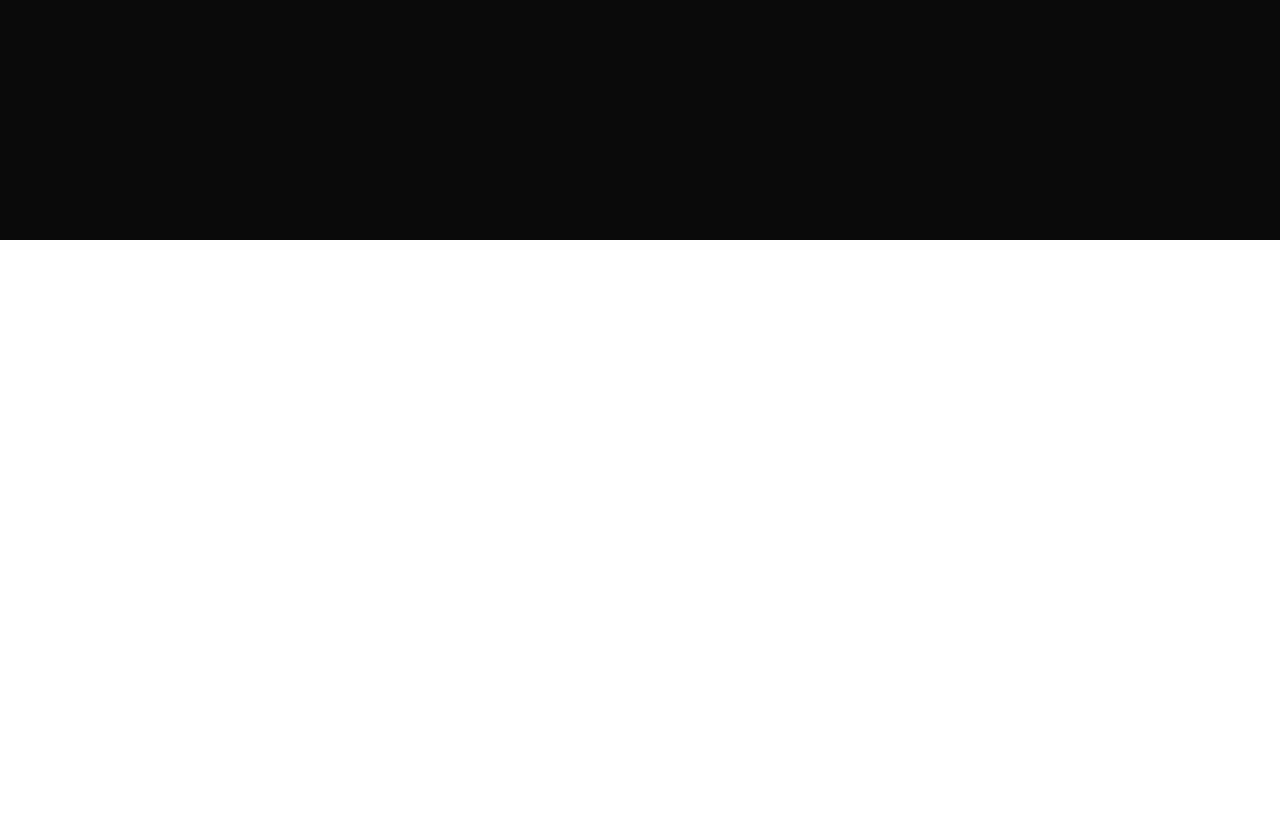
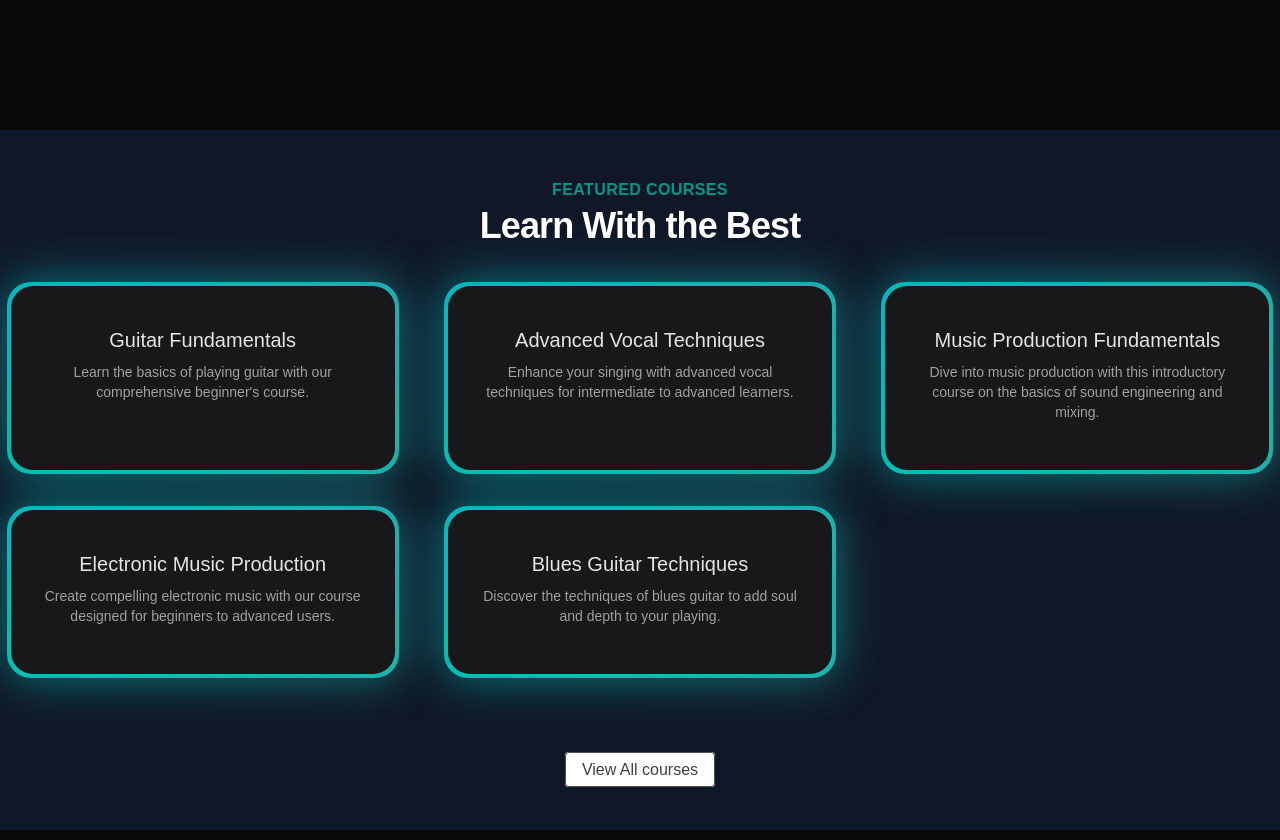
Before and after one commit to AnilKumt/musix, a Next.js app: page / in a window 1280 px wide. Shown: the part 560-1400 px from the top of the page. Before the commit the page ends 800 px from the top, so only its background shows below. Built offline with nearby package versions, Linux system fonts and the light colour scheme.

Commit message:
Done with featured cards

```diff
--- a/src/app/page.tsx
+++ b/src/app/page.tsx
@@ -1,3 +1,4 @@
+import FeaturedCourses from "@/components/FeaturedCourses";
 import HeroSection from "@/components/HeroSection";
 
 
@@ -7,6 +8,7 @@
     <main className="py-2.5 min-h-screen bg-black/[0.96] antialiased bg-grid-white/[0.02]">
       <h1 className="text-4xl text-center text-white">MUSIC WORLD</h1>
       <HeroSection/>
+      <FeaturedCourses/>
     </main>
   );
 }
--- /dev/null
+++ b/src/components/FeaturedCourses.tsx
@@ -0,0 +1,63 @@
+"use client";
+import Link from "next/link";
+import coursesData from "../data/music_courses.json";
+import { BackgroundGradient } from "./ui/background-gradient";
+
+interface Course {
+  id: number;
+  title: string;
+  slug: string;
+  description: string;
+  price: number;
+  instructor: string;
+  isFeatured: boolean;
+}
+
+function FeaturedCourses() {
+  const featuredCourses = coursesData.courses.filter(
+    (course: Course) => course.isFeatured
+  );
+  return (
+    <div className="py-12 bg-gray-900">
+      <div>
+        <div className="text-center">
+          <h2 className="text-base text-teal-600 font-semibold tracking-wide uppercase">
+            FEATURED COURSES
+          </h2>
+          <p className="mt-2 text-3xl leading-8 font-extrabold tracking-tight text-white sm:text-4xl">
+            Learn With the Best
+          </p>
+        </div>
+      </div>
+      <div className="mt-10">
+        <div className="grid grid-cols-1 sm:grid-cols-2 lg:grid-cols-3 gap-8 justify-center">
+          {featuredCourses.map((course: Course) => (
+            <div key={course.id} className="flex justify-center">
+              <BackgroundGradient className="flex flex-col rounded-[22px] bg-zinc-900 overflow-hidden h-full max-w-sm">
+                <div className="p-4 sm:p-6 flex flex-col items-center text-center flex-grow">
+                  <p className="text-lg sm:text-xl mt-4 mb-2 text-neutral-200">
+                    {course.title}
+                  </p>
+                  <p className="text-sm text-neutral-400 flex-grow">
+                    {course.description}
+                  </p>
+                  <Link href={`/courses/${course.slug}`}>Learn More</Link>
+                </div>
+              </BackgroundGradient>
+            </div>
+          ))}
+        </div>
+      </div>
+      <div className="mt-20 text-center">
+        <Link
+          href={"/courses"}
+          className="px-4 py-2 rounded border border-neutral-600 text-neutral-700 bg-white hover:bg-gray-100 transition duration-200"
+        >
+          View All courses
+        </Link>
+      </div>
+    </div>
+  );
+}
+
+export default FeaturedCourses;
--- /dev/null
+++ b/src/components/ui/background-gradient.tsx
@@ -0,0 +1,72 @@
+import { cn } from "@/lib/utils";
+import React from "react";
+import { motion } from "motion/react";
+
+export const BackgroundGradient = ({
+  children,
+  className,
+  containerClassName,
+  animate = true,
+}: {
+  children?: React.ReactNode;
+  className?: string;
+  containerClassName?: string;
+  animate?: boolean;
+}) => {
+  const variants = {
+    initial: {
+      backgroundPosition: "0 50%",
+    },
+    animate: {
+      backgroundPosition: ["0, 50%", "100% 50%", "0 50%"],
+    },
+  };
+  return (
+    <div className={cn("relative p-[4px] group", containerClassName)}>
+      <motion.div
+        variants={animate ? variants : undefined}
+        initial={animate ? "initial" : undefined}
+        animate={animate ? "animate" : undefined}
+        transition={
+          animate
+            ? {
+                duration: 5,
+                repeat: Infinity,
+                repeatType: "reverse",
+              }
+            : undefined
+        }
+        style={{
+          backgroundSize: animate ? "400% 400%" : undefined,
+        }}
+        className={cn(
+          "absolute inset-0 rounded-3xl z-[1] opacity-60 group-hover:opacity-100 blur-xl  transition duration-500 will-change-transform",
+          " bg-[radial-gradient(circle_farthest-side_at_0_100%,#00ccb1,transparent),radial-gradient(circle_farthest-side_at_100%_0,#7b61ff,transparent),radial-gradient(circle_farthest-side_at_100%_100%,#ffc414,transparent),radial-gradient(circle_farthest-side_at_0_0,#1ca0fb,#141316)]"
+        )}
+      />
+      <motion.div
+        variants={animate ? variants : undefined}
+        initial={animate ? "initial" : undefined}
+        animate={animate ? "animate" : undefined}
+        transition={
+          animate
+            ? {
+                duration: 5,
+                repeat: Infinity,
+                repeatType: "reverse",
+              }
+            : undefined
+        }
+        style={{
+          backgroundSize: animate ? "400% 400%" : undefined,
+        }}
+        className={cn(
+          "absolute inset-0 rounded-3xl z-[1] will-change-transform",
+          "bg-[radial-gradient(circle_farthest-side_at_0_100%,#00ccb1,transparent),radial-gradient(circle_farthest-side_at_100%_0,#7b61ff,transparent),radial-gradient(circle_farthest-side_at_100%_100%,#ffc414,transparent),radial-gradient(circle_farthest-side_at_0_0,#1ca0fb,#141316)]"
+        )}
+      />
+
+      <div className={cn("relative z-10", className)}>{children}</div>
+    </div>
+  );
+};
--- a/src/components/ui/navbar-menu.tsx
+++ b/src/components/ui/navbar-menu.tsx
@@ -69,7 +69,7 @@
   return (
     <nav
       onMouseLeave={() => setActive(null)} // resets the state
-      className="relative rounded-full border shadow-input flex justify-center space-x-4 px-8 py-3 mt-2.5"
+      className="relative bg-black rounded-full border shadow-input flex justify-center space-x-4 px-8 py-3 mt-2.5"
     >
       {children}
     </nav>
```
